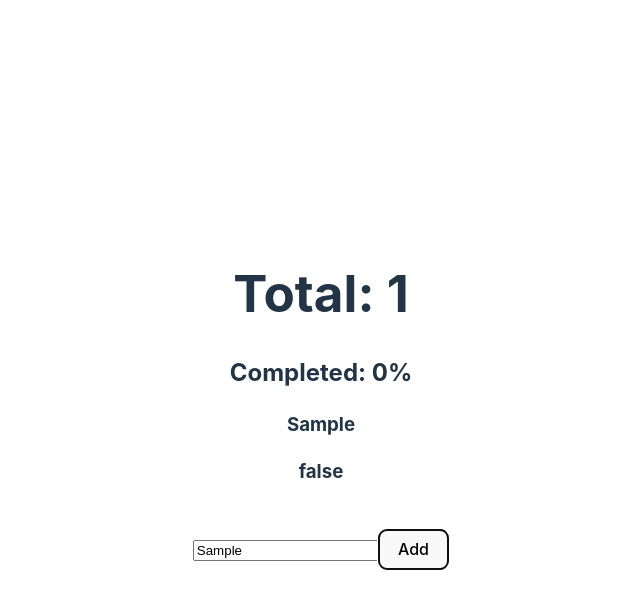
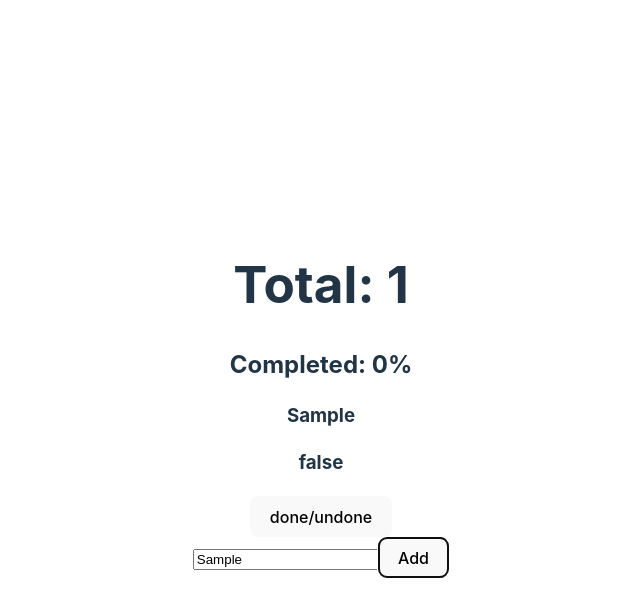
Before and after one commit to gabrielpereira3/to_do_list, a React (Vite) app in the folder frontend/: page / in a window 1280 px wide. Both pictures are taken after typing "Sample" into the empty fields and a click on the button "Add". Shown: the top 616 px of the page, without its empty margins (319-959 px from the left). Built offline with nearby package versions, Linux system fonts and the light colour scheme.

Commit message:
more tests

```diff
--- a/frontend/src/App.tsx
+++ b/frontend/src/App.tsx
@@ -1,4 +1,4 @@
-import { useState } from "react";
+import { useEffect, useState } from "react";
 import "./App.css";
 
 type TTodo = {
@@ -10,16 +10,21 @@ type TTodo = {
 function App() {
   const [description, setDescription] = useState("");
   const [todos, setTodos] = useState<TTodo[]>([]);
+  const [completed, setCompleted] = useState(0);
 
   function getTotal() {
     return todos.length;
   }
 
   function getCompleted() {
-    const total = todos.length;
+    const total = getTotal();
     const completed = todos.filter((todo) => todo.done).length;
-    return Math.round((completed / total) * 100);
+    setCompleted(Math.round((completed / total) * 100));
   }
+
+  useEffect(() => {
+    getCompleted();
+  }, [todos.length]);
 
   function addTodo() {
     setTodos((prevTodos) => [
@@ -28,14 +33,25 @@ function App() {
     ]);
   }
 
+  function toggleDone(todo: TTodo) {
+    todo.done = !todo.done;
+    getCompleted();
+  }
+
   return (
     <div>
       <h1 aria-label="total">Total: {getTotal()}</h1>
-      <h2 aria-label="completed">Completed: {getCompleted()}%</h2>
+      <h2 aria-label="completed">Completed: {completed}%</h2>
       {todos.map((todo) => (
-        <div key={todo.id}>
+        <div key={todo.id} aria-label="todo-item">
           <h3 aria-label="todo-description">{todo.description}</h3>
           <h3 aria-label="todo-done">{todo.done.toString()}</h3>
+          <button
+            aria-label="todo-toggle-done-button"
+            onClick={() => toggleDone(todo)}
+          >
+            done/undone
+          </button>
           <br />
         </div>
       ))}
```
Also changed, not shown: 1 other file (tests, documents, lock files or other folders).
